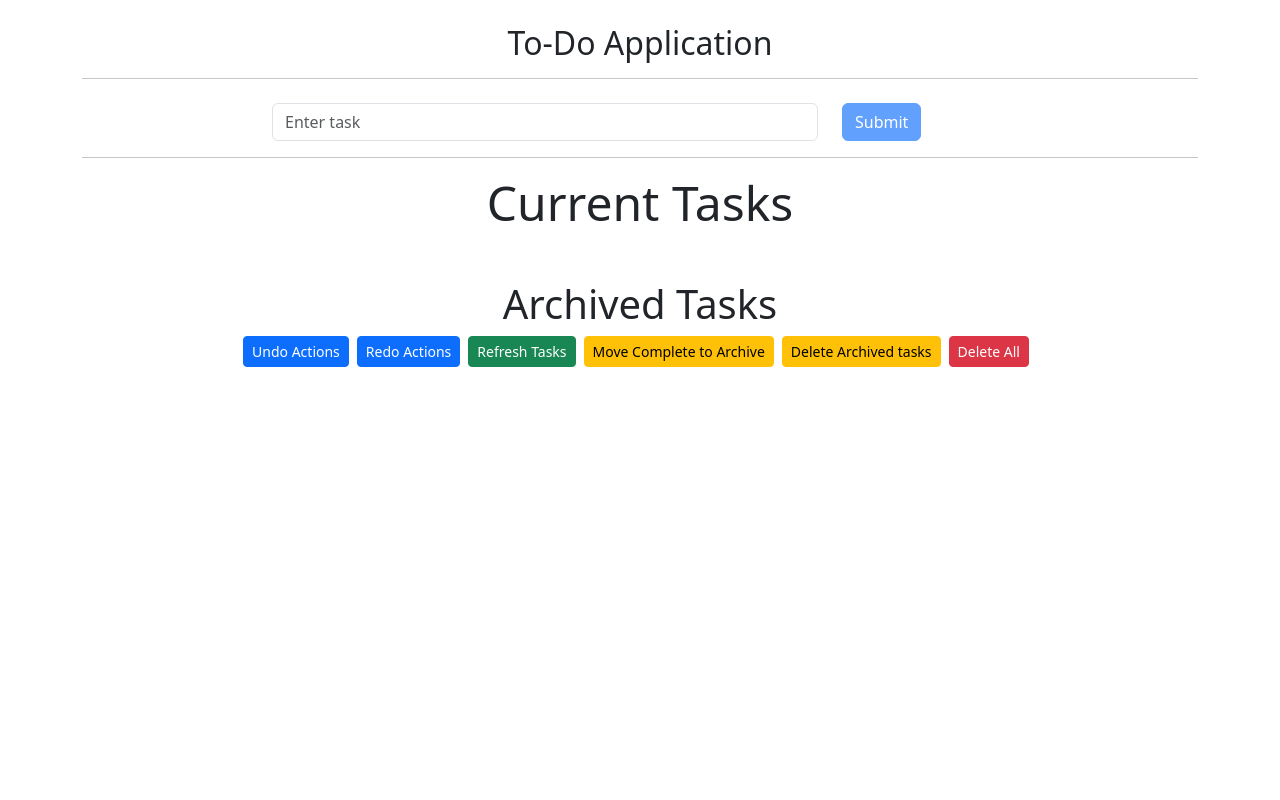
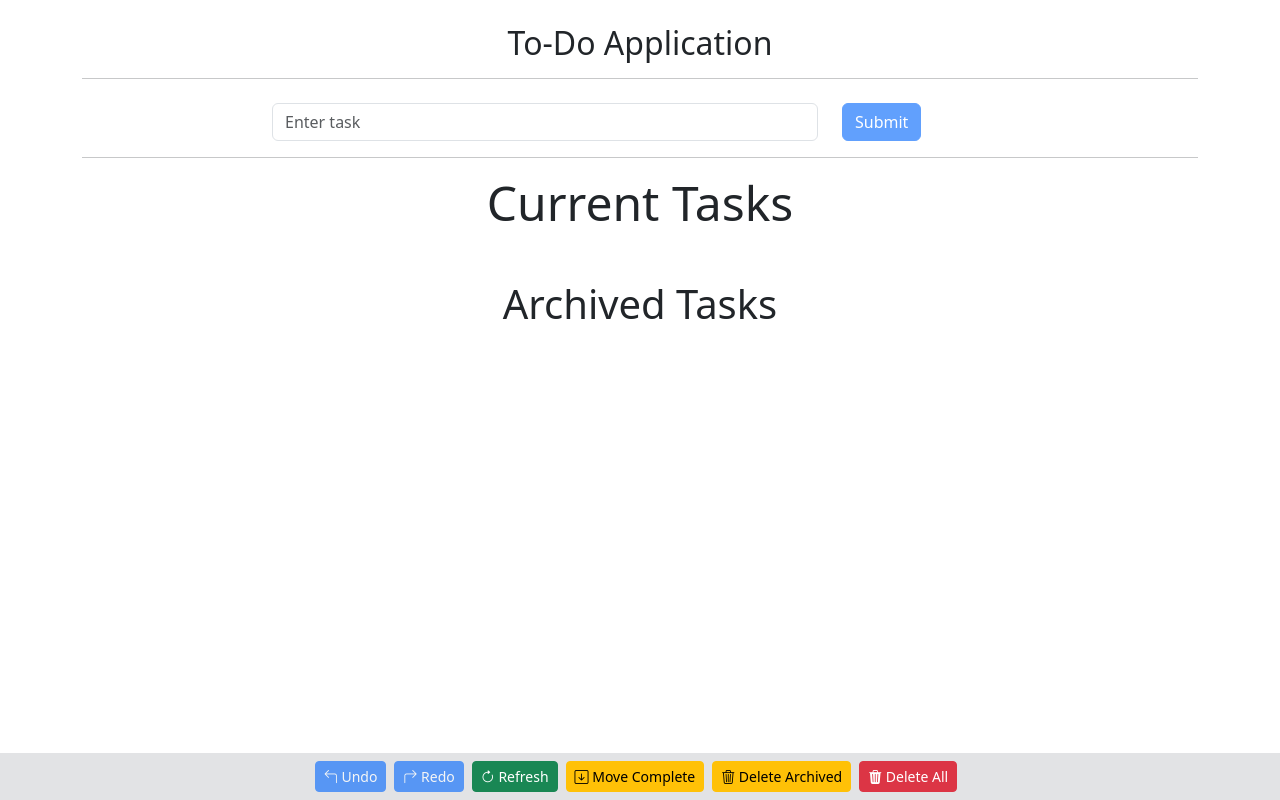
Before and after one commit to hscharpreet/ng-todo-app, an Angular app: page / in a window 1280 px wide. Built offline with nearby package versions, Linux system fonts and the light colour scheme.

Commit message:
chore: Add Bootstrap Icons CSS file and update styles in TodolistComponent

```diff
--- a/package.json
+++ b/package.json
@@ -19,6 +19,7 @@
     "@angular/platform-browser-dynamic": "^17.3.0",
     "@angular/router": "^17.3.0",
     "bootstrap": "^5.3.3",
+    "bootstrap-icons": "^1.11.3",
     "rxjs": "~7.8.0",
     "tslib": "^2.3.0",
     "zone.js": "~0.14.3"
--- a/src/app/todolist/todolist.component.css
+++ b/src/app/todolist/todolist.component.css
@@ -2,6 +2,10 @@ h1 {
   text-align: center;
   font-size: 2em;
   margin-top: 20px;
+}
+
+.container {
+  margin-bottom: 100px;
 }
 
 #taskInTable {
--- a/src/app/todolist/todolist.component.html
+++ b/src/app/todolist/todolist.component.html
@@ -13,6 +13,13 @@
           name="task"
           required
         />
+        <small
+          id="errorMessage"
+          class="form-text text-danger mt-1"
+          *ngIf="taskForm.dirty && taskForm.invalid"
+        >
+          * Required Field
+        </small>
       </div>
       <div class="col-2">
         <button
@@ -23,13 +30,6 @@
           Submit
         </button>
       </div>
-      <small
-        id="errorMessage"
-        class="form-text text-danger mt-1"
-        *ngIf="taskForm.dirty && taskForm.invalid"
-      >
-        Required Field
-      </small>
     </div>
   </form>
 
@@ -58,14 +58,14 @@
         />
       </div>
       <div class="col-2">
-        <div class="btn-group mr-2" role="group" style="width: 250px">
+        <div class="btn-group mr-2" role="group" style="width: 160px">
           <button
             type="button"
             class="btn btn-outline-success w-50"
             (click)="onCheck(t.id)"
             *ngIf="!t.isCompleted"
           >
-            Done
+            <i class="bi bi-check-circle-fill"></i>
           </button>
           <button
             type="button"
@@ -73,7 +73,7 @@
             (click)="onCheck(t.id)"
             *ngIf="t.isCompleted"
           >
-            UnCheck
+            <i class="bi bi-check-circle"></i>
           </button>
           <button
             type="button"
@@ -81,7 +81,7 @@
             (click)="onEdit(t.id)"
             *ngIf="!t.isEditable"
           >
-            Edit
+            <i class="bi bi-pencil"></i>
           </button>
           <button
             type="button"
@@ -89,14 +89,14 @@
             (click)="onSave(t.id, taskInput.value)"
             *ngIf="t.isEditable"
           >
-            Save
+            <i class="bi bi-floppy"></i>
           </button>
           <button
             type="button"
             class="btn btn-outline-danger w-25"
             (click)="onDelete(t.id)"
           >
-            Del
+            <i class="bi bi-trash3"></i>
           </button>
         </div>
       </div>
@@ -104,45 +104,6 @@
   </div>
 
   <h2 class="text-center display-6 mt-5">Archived Tasks</h2>
-
-  <div class="btn-toolbar justify-content-center">
-    <div class="btn-group-sm" role="group">
-      <button type="button" class="btn btn-primary me-2" (click)="undo()">
-        Undo Actions
-      </button>
-      <button type="button" class="btn btn-primary me-2" (click)="redo()">
-        Redo Actions
-      </button>
-      <button
-        type="button"
-        class="btn btn-success me-2"
-        (click)="refreshTasks()"
-      >
-        Refresh Tasks
-      </button>
-      <button
-        type="button"
-        class="btn btn-warning me-2"
-        (click)="moveCompletedToArchive()"
-      >
-        Move Complete to Archive
-      </button>
-      <button
-        type="button"
-        class="btn btn-warning me-2"
-        (click)="deleteArchivedTasks()"
-      >
-        Delete Archived tasks
-      </button>
-      <button
-        type="button"
-        class="btn btn-danger me-2"
-        (click)="deleteAllTasks()"
-      >
-        Delete All
-      </button>
-    </div>
-  </div>
 
   <div class="col" *ngFor="let t of taskArray; index as i">
     <div
@@ -165,13 +126,13 @@
         />
       </div>
       <div class="col-2">
-        <div class="btn-group mr-2" role="group" style="width: 250px">
+        <div class="btn-group mr-2" role="group" style="width: 160px">
           <button
             type="button"
             class="btn btn-outline-warning w-50"
             (click)="onUndoCheck(t.id)"
           >
-            Undo
+            <i class="bi bi-arrow-up-square"></i>
           </button>
           <button
             type="button"
@@ -179,7 +140,7 @@
             (click)="onEdit(t.id)"
             *ngIf="!t.isEditable"
           >
-            Edit
+            <i class="bi bi-pencil"></i>
           </button>
           <button
             type="button"
@@ -187,17 +148,68 @@
             (click)="onSave(t.id, taskInput.value)"
             *ngIf="t.isEditable"
           >
-            Save
+            <i class="bi bi-floppy"></i>
           </button>
           <button
             type="button"
             class="btn btn-outline-danger w-25"
             (click)="onDelete(t.id)"
           >
-            Del
+            <i class="bi bi-trash3"></i>
           </button>
         </div>
       </div>
     </div>
   </div>
 </div>
+
+<div class="fixed-bottom bg-secondary-subtle">
+  <div class="btn-toolbar justify-content-center mb-2 mt-2">
+    <div class="btn-group-sm" role="group">
+      <button
+        type="button"
+        class="btn btn-primary me-2"
+        (click)="undo()"
+        [disabled]="previousStates.length === 0"
+      >
+        <i class="bi bi-arrow-90deg-left"></i> Undo
+      </button>
+      <button
+        type="button"
+        class="btn btn-primary me-2"
+        (click)="redo()"
+        [disabled]="futureStates.length === 0"
+      >
+        <i class="bi bi-arrow-90deg-right"></i> Redo
+      </button>
+      <button
+        type="button"
+        class="btn btn-success me-2"
+        (click)="refreshTasks()"
+      >
+        <i class="bi bi-arrow-clockwise"></i> Refresh
+      </button>
+      <button
+        type="button"
+        class="btn btn-warning me-2"
+        (click)="moveCompletedToArchive()"
+      >
+        <i class="bi bi-arrow-down-square"></i> Move Complete
+      </button>
+      <button
+        type="button"
+        class="btn btn-warning me-2"
+        (click)="deleteArchivedTasks()"
+      >
+        <i class="bi bi-trash3"></i> Delete Archived
+      </button>
+      <button
+        type="button"
+        class="btn btn-danger me-2"
+        (click)="deleteAllTasks()"
+      >
+        <i class="bi bi-trash3-fill"></i> Delete All
+      </button>
+    </div>
+  </div>
+</div>
--- a/src/app/todolist/todolist.component.ts
+++ b/src/app/todolist/todolist.component.ts
@@ -8,20 +8,24 @@ import {
 } from '@angular/core';
 import { NgForm } from '@angular/forms';
 
+interface Task {
+  id: number;
+  taskName: string;
+  isCompleted: boolean;
+  isEditable: boolean;
+  isArchived: boolean;
+}
+
 @Component({
   selector: 'app-todolist',
   templateUrl: './todolist.component.html',
   styleUrls: ['./todolist.component.css'],
 })
 export class TodolistComponent implements OnInit {
-  taskArray: {
-    id: number;
-    taskName: string;
-    isCompleted: boolean;
-    isEditable: boolean;
-    isArchived: boolean;
-  }[] = [];
+  taskArray: Task[] = [];
   nextId = 0;
+  previousStates: Task[][] = [];
+  futureStates: Task[][] = [];
 
   @ViewChildren('taskInput') taskInputs: QueryList<ElementRef> | undefined;
 
@@ -34,29 +38,20 @@ export class TodolistComponent implements OnInit {
     }
   }
 
-  previousStates: any[] = [];
-  futureStates: any[] = [];
-
   ngOnInit() {
-    const storedTasks = localStorage.getItem('tasks');
-    if (storedTasks) {
-      this.taskArray = JSON.parse(storedTasks);
-      this.nextId =
-        this.taskArray.length > 0
-          ? Math.max(...this.taskArray.map((t) => t.id)) + 1
-          : 0;
-    }
+    this.loadTasks();
   }
 
   onSubmit(taskForm: NgForm) {
     this.savePreviousState();
-    this.taskArray.push({
+    const newTask: Task = {
       id: this.nextId++,
       taskName: taskForm.value.task,
       isCompleted: false,
       isEditable: false,
       isArchived: false,
-    });
+    };
+    this.taskArray.push(newTask);
     taskForm.reset();
     this.saveTasks();
   }
@@ -112,12 +107,7 @@ export class TodolistComponent implements OnInit {
   }
 
   refreshTasks() {
-    const storedTasks = localStorage.getItem('tasks');
-    if (storedTasks) {
-      this.taskArray = JSON.parse(storedTasks);
-    } else {
-      this.taskArray = [];
-    }
+    this.loadTasks();
     console.log(this.taskArray);
   }
 
@@ -132,11 +122,13 @@ export class TodolistComponent implements OnInit {
   }
 
   deleteArchivedTasks() {
+    this.savePreviousState();
     this.taskArray = this.taskArray.filter((task) => !task.isArchived);
     this.saveTasks();
   }
 
   deleteAllTasks() {
+    this.savePreviousState();
     this.taskArray = [];
     this.saveTasks();
   }
@@ -148,7 +140,7 @@ export class TodolistComponent implements OnInit {
   undo() {
     if (this.previousStates.length > 0) {
       this.futureStates.push(JSON.parse(JSON.stringify(this.taskArray)));
-      this.taskArray = this.previousStates.pop();
+      this.taskArray = this.previousStates.pop() as Task[]; // Add type assertion
       this.saveTasks();
     }
   }
@@ -156,7 +148,7 @@ export class TodolistComponent implements OnInit {
   redo() {
     if (this.futureStates.length > 0) {
       this.previousStates.push(JSON.parse(JSON.stringify(this.taskArray)));
-      this.taskArray = this.futureStates.pop();
+      this.taskArray = this.futureStates.pop() as Task[]; // Add type assertion
       this.saveTasks();
     }
   }
@@ -164,4 +156,18 @@ export class TodolistComponent implements OnInit {
   saveTasks() {
     localStorage.setItem('tasks', JSON.stringify(this.taskArray));
   }
+
+  loadTasks() {
+    const storedTasks = localStorage.getItem('tasks');
+    if (storedTasks) {
+      this.taskArray = JSON.parse(storedTasks);
+      this.nextId =
+        this.taskArray.length > 0
+          ? Math.max(...this.taskArray.map((t) => t.id)) + 1
+          : 0;
+    } else {
+      this.taskArray = [];
+      this.nextId = 0;
+    }
+  }
 }
--- a/src/styles.css
+++ b/src/styles.css
@@ -1 +1,2 @@
 /* You can add global styles to this file, and also import other style files */
+@import url("https://cdn.jsdelivr.net/npm/bootstrap-icons@1.11.3/font/bootstrap-icons.min.css");
```
